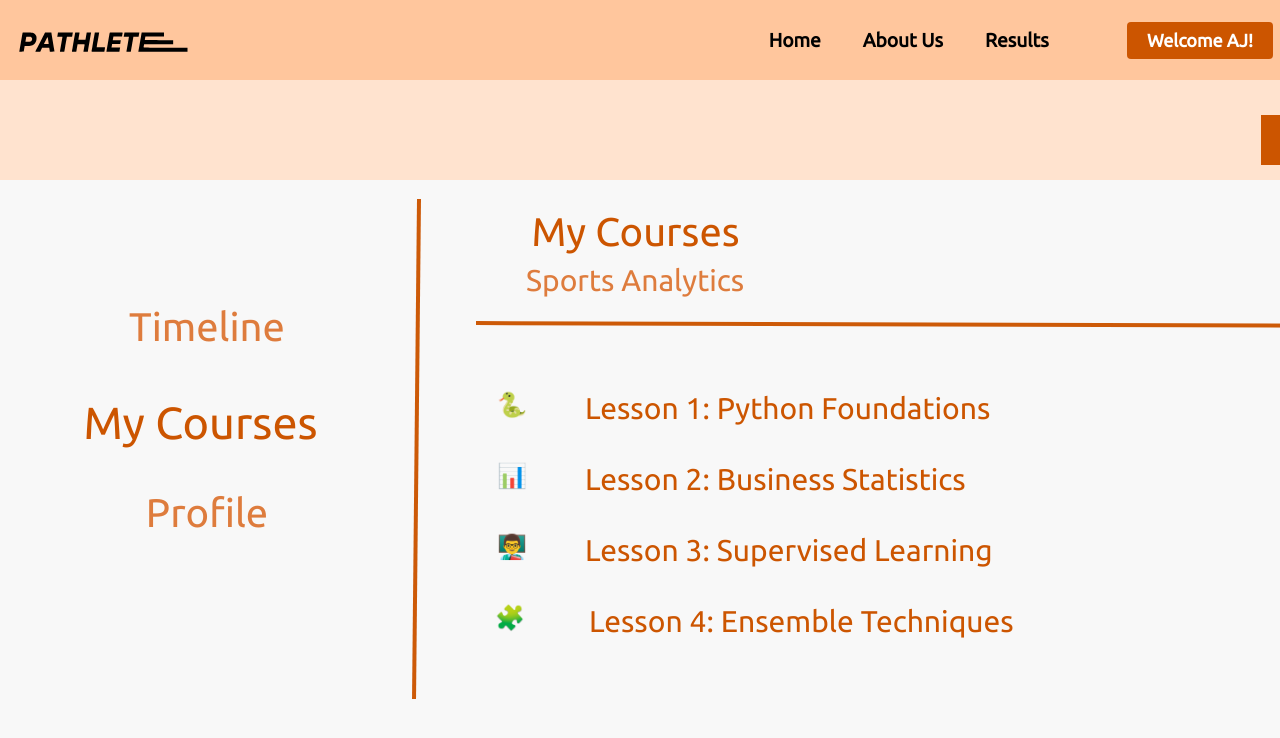
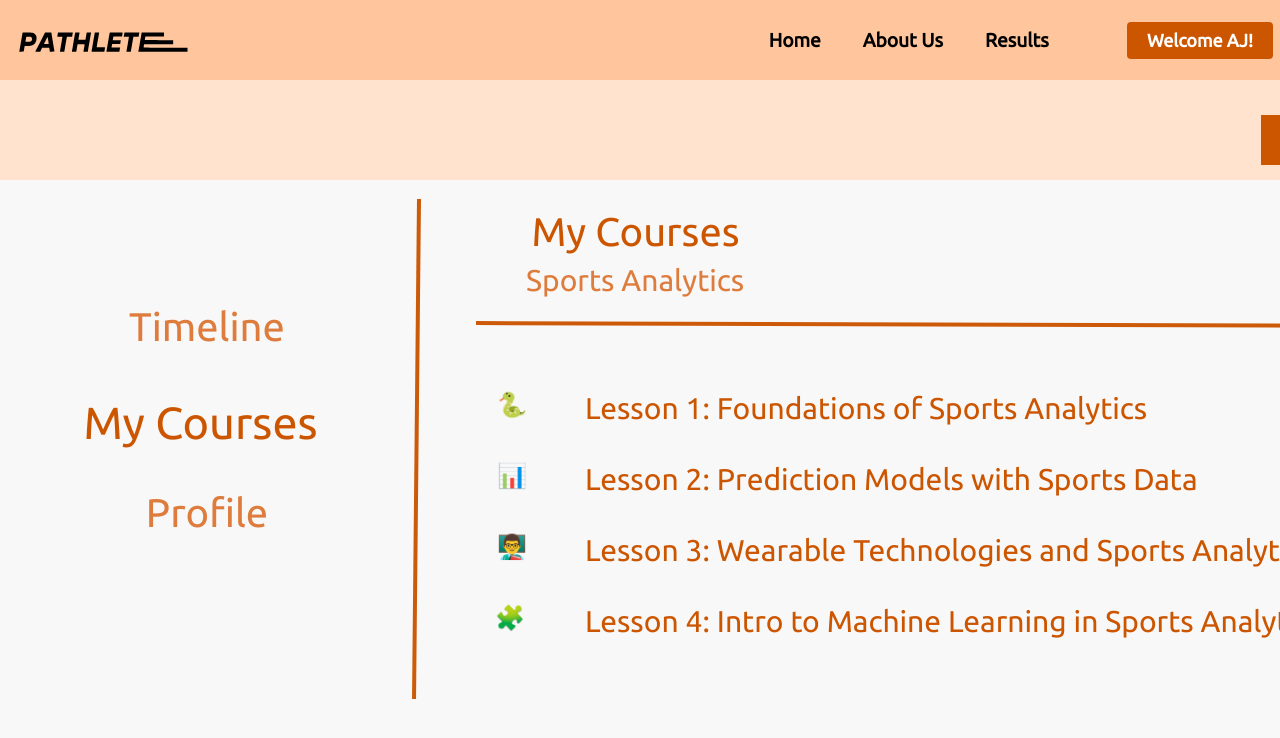
Before and after one commit to akshatdotcom/upskilling, a React (Create React App) app in the folder website/: page /lesson-plan in a window 1280 px wide. Shown: the top 738 px of the page. Built offline with nearby package versions, Linux system fonts and the light colour scheme; no server answers; the HTML template or start-up script is replaced by a standard one.

Commit message:
updates to lesson plan

```diff
--- a/website/src/components/LessonPlan/LessonPlan.css
+++ b/website/src/components/LessonPlan/LessonPlan.css
@@ -83,13 +83,72 @@
     border-left: 4px solid #cc5500;
     transform: translateY(-50%); /* Your line color and width */
   }
+  .course-content1 {
+    width: 700px;
+    height: 35px;
+    left: 585px;
+    top: 311px;
+    position: absolute;
+    color: #CC5500;
+    font-size: 30px;
+    font-family: 'Ubuntu';
+    font-weight: 400;
+    word-wrap: break-word;
+  }
 
-  .course-content {
-    flex-grow: 1;
-    background-color: white;
-    color: #cc5500; /* Your main content background color */
-    padding: 20px;
-    width: 1700px;
+  .course-content2 {
+    width: 800px;
+    height: 35px;
+    left: 585px;
+    top: 524px;
+    position: absolute;
+    color: #CC5500;
+    font-size: 30px;
+    font-family: 'Ubuntu';
+    font-weight: 400;
+    word-wrap: break-word;
+  }
+
+  .course-content3 {
+    width: 800px;
+    height: 35px;
+    left: 585px;
+    top: 382px;
+    position: absolute;
+    color: #CC5500;
+    font-size: 30px;
+    font-family: 'Ubuntu';
+    font-weight: 400;
+    word-wrap: break-word;
+  }
+
+  .course-content4 {
+    width: 800px;
+    height: 35px;
+    left: 585px;
+    top: 453px;
+    position: absolute;
+    color: #CC5500;
+    font-size: 30px;
+    font-family: 'Ubuntu';
+    font-weight: 400;
+    word-wrap: break-word;
+  }
+
+  .course-content1:hover {
+    color: #8e3c01; /* Your main content background color */
+  }
+
+  .course-content2:hover {
+    color: #8e3c01; /* Your main content background color */
+  }
+
+  .course-content3:hover {
+    color: #8e3c01; /* Your main content background color */
+  }
+
+  .course-content4:hover {
+    color: #8e3c01; /* Your main content background color */
   }
 
   .course-header h1 {
--- a/website/src/components/LessonPlan/LessonPlan.js
+++ b/website/src/components/LessonPlan/LessonPlan.js
@@ -27,11 +27,11 @@ function render(userInfoData) {
         {userInfoData.major}
       </div>
       <div style={{ width: 206, height: 50, left: 1261, top: 35, position: 'absolute', background: '#CC5500' }} />
-      <div style={{ width: 180, height: 33, left: 1274, top: 47, position: 'absolute', textAlign: 'center', color: '#FFFFFF', fontSize: 20, fontFamily: 'Ubuntu', fontWeight: '400', wordWrap: 'break-word' }}>Explore More!</div>
-      <div style={{ width: 493, height: 35, left: 585, top: 311, position: 'absolute', color: '#CC5500', fontSize: 30, fontFamily: 'Ubuntu', fontWeight: '400', wordWrap: 'break-word' }}>Lesson 1: Python Foundations</div>
-      <div style={{ width: 463, height: 35, left: 589, top: 524, position: 'absolute', color: '#CC5500', fontSize: 30, fontFamily: 'Ubuntu', fontWeight: '400', wordWrap: 'break-word' }}>Lesson 4: Ensemble Techniques</div>
-      <div style={{ width: 393, height: 35, left: 585, top: 382, position: 'absolute', color: '#CC5500', fontSize: 30, fontFamily: 'Ubuntu', fontWeight: '400', wordWrap: 'break-word' }}>Lesson 2: Business Statistics</div>
-      <div style={{ width: 435, height: 35, left: 585, top: 453, position: 'absolute', color: '#CC5500', fontSize: 30, fontFamily: 'Ubuntu', fontWeight: '400', wordWrap: 'break-word' }}>Lesson 3: Supervised Learning</div>
+      <div style={{ width: 180, height: 33, left: 1274, top: 47, right: 100, position: 'absolute', textAlign: 'center', color: '#FFFFFF', fontSize: 20, fontFamily: 'Ubuntu', fontWeight: '400', wordWrap: 'break-word' }}>Explore More!</div>
+      <a href="https://www.coursera.org/learn/foundations-sports-analytics?specialization=sports-analytics"><div className='course-content1'>Lesson 1: Foundations of Sports Analytics</div></a>
+      <a href='https://www.coursera.org/learn/machine-learning-sports-analytics?irclickid=0MJwkuRQOx[…]rtners&utm_source=impact&utm_campaign=259799&utm_content=b2c'><div className='course-content2'>Lesson 4: Intro to Machine Learning in Sports Analytics</div></a>
+      <a href='https://www.coursera.org/learn/prediction-models-sports-data?specialization=sports-analytics'><div className='course-content3'>Lesson 2: Prediction Models with Sports Data</div></a>
+      <a href='https://www.coursera.org/learn/wearable-technologies?specialization=sports-analytics'><div className='course-content4'>Lesson 3: Wearable Technologies and Sports Analytics</div></a>
       <span style={{ width: 57, height: 51, left: 497, top: 311, position: 'absolute', mixBlendMode: 'darken' }} className="course-icon">{lessonIcons.python} </span>
       <span style={{ width: 56, height: 50, left: 497, top: 382, position: 'absolute', mixBlendMode: 'darken' }} className="course-icon">{lessonIcons.statistics} </span>
       <span style={{ width: 56, height: 60, left: 497, top: 453, position: 'absolute', mixBlendMode: 'darken' }} className="course-icon">{lessonIcons.learning} </span>
@@ -62,7 +62,7 @@ function LessonPlan() {
   }, []);
 
   const getUserInfo = () => {
-    axios.post(url, body, {headers})
+    axios.post(url, body, { headers })
       .then((response) => {
         if (response.status === 200) {
           const userInfo = response.data.result.response;
```
